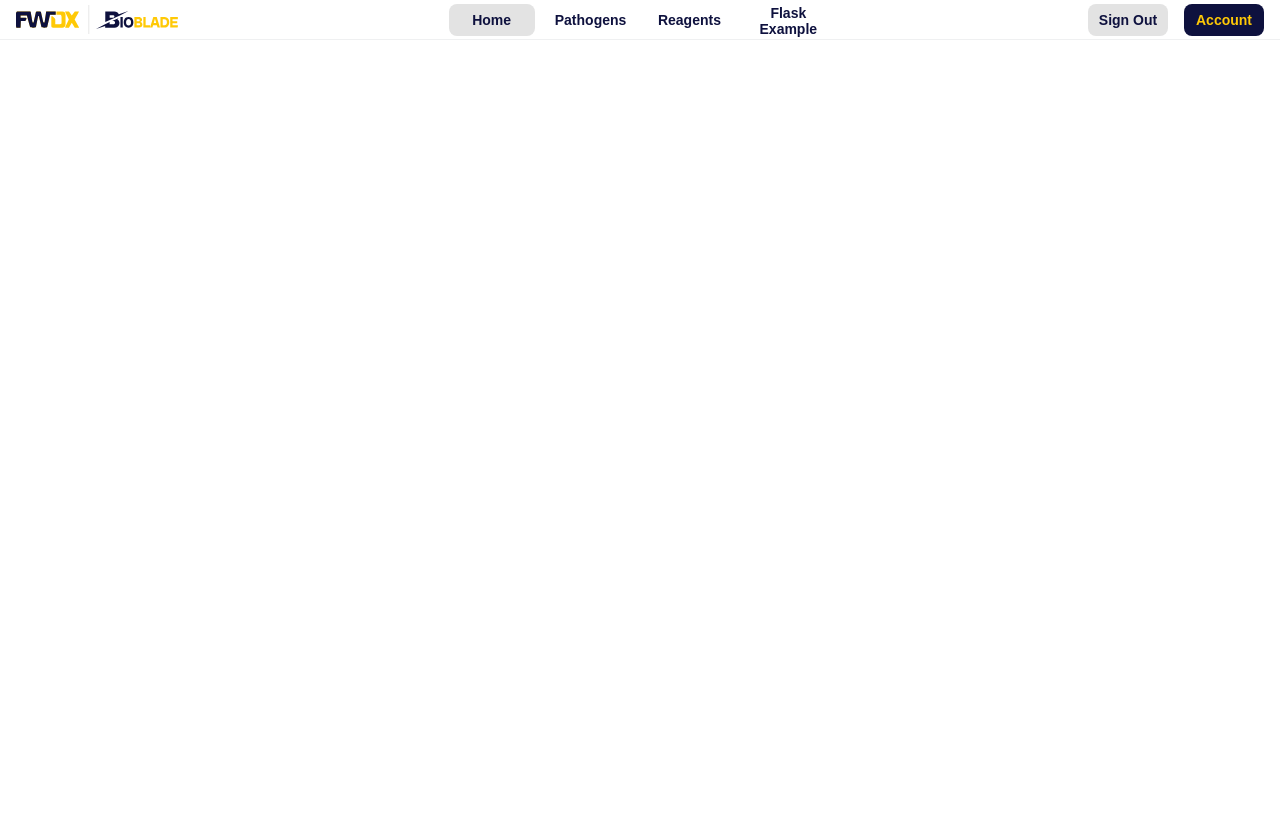
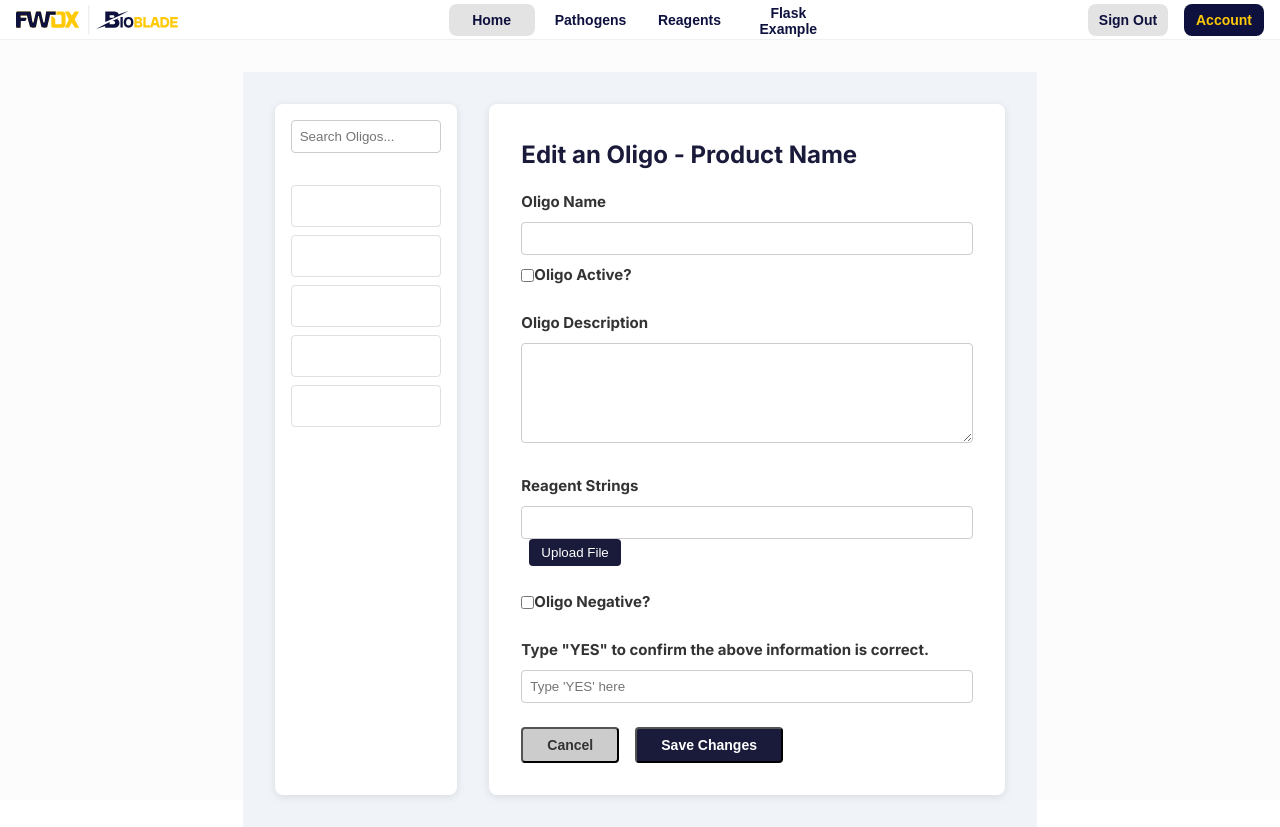
Before and after one commit to Zhelus/fwdx, a Vue app in the folder frontend/: page /reagents/edit in a window 1280 px wide. Before the commit the page ends 800 px from the top, so only its background shows below. Built offline with nearby package versions, Linux system fonts and the light colour scheme.

Commit message:
Edit reagent view

```diff
--- /dev/null
+++ b/frontend/src/components/reagents_form/EditReagentForm.vue
@@ -0,0 +1,215 @@
+<!--
+Page view for editing a reagent
+Last edited by: Michael Nguyen
+Date: 11/05/24
+-->
+
+<script setup>
+import { ref } from 'vue';
+import { useRouter } from 'vue-router'
+
+const confirmationText = ref('');
+const props = defineProps(['formTitle', 'showFrequency', 'isEditReport'])
+const router = useRouter();
+
+const oligoOptions = [
+  { name: "Oligo Name 1", id: 1 },
+  { name: "Oligo Name 2", id: 2 },
+  { name: "Oligo Name 3", id: 3 },
+  { name: "Oligo Name 4", id: 4 },
+  { name: "Oligo Name 5", id: 5 },
+];
+
+function cancelEdit() {
+  router.push('/reagents');
+}
+
+function saveChanges() {
+  // Logic to save changes
+  console.log("Changes saved!");
+}
+</script>
+
+<template>
+  <div class="edit-reagent-container">
+    <!-- Left Panel with Search Bar and List of Oligos -->
+    <div class="left-panel">
+      <input type="text" placeholder="Search Oligos..." class="search-bar" />
+      <div class="oligo-list">
+        <div v-for="oligo in oligoOptions" :key="oligo.id" class="oligo-item">
+          {{ oligo.name }}
+        </div>
+      </div>
+    </div>
+
+    <!-- Main Content Area -->
+    <div class="main-panel">
+      <h1 class="form-header">{{formTitle}}</h1>
+
+      <div class="form-group">
+        <label for="oligo-name">Oligo Name</label>
+        <input type="text" id="oligo-name" v-model="selectedOligo" />
+
+        <label class="checkbox-container">
+          <input type="checkbox" /> Oligo Active?
+        </label>
+      </div>
+
+      <div class="form-group">
+        <label for="oligo-description">Oligo Description</label>
+        <textarea id="oligo-description" v-model="oligoDescription"></textarea>
+      </div>
+
+      <div class="form-group">
+        <label for="oligo-string">Reagent Strings</label>
+        <input type="text" id="oligo-string" v-model="oligoString" />
+        <button class="upload-button">Upload File</button>
+      </div>
+
+      <div class="form-group">
+        <label class="checkbox-container">
+          <input type="checkbox" /> Oligo Negative?
+        </label>
+      </div>
+
+      <div class="form-group">
+        <label>Type "YES" to confirm the above information is correct.</label>
+        <input type="text" v-model="confirmationText" placeholder="Type 'YES' here" />
+      </div>
+
+      <div class="action-buttons">
+        <button class="cancel-button" @click="cancelEdit">Cancel</button>
+        <button class="save-button" @click="saveChanges">Save Changes</button>
+      </div>
+    </div>
+  </div>
+</template>
+
+<style scoped>
+.edit-reagent-container {
+  display: flex;
+  padding: 2rem;
+  background-color: #f0f4f8;
+}
+
+.left-panel {
+  width: 25%;
+  padding: 1rem;
+  background-color: #ffffff;
+  border-radius: 8px;
+  box-shadow: 0 2px 8px rgba(0, 0, 0, 0.1);
+}
+
+.search-bar {
+  width: 100%;
+  padding: 0.5rem;
+  margin-bottom: 1rem;
+  border: 1px solid #ccc;
+  border-radius: 4px;
+}
+
+.oligo-list {
+  margin-top: 1rem;
+}
+
+.oligo-item {
+  padding: 0.5rem;
+  margin-bottom: 0.5rem;
+  border: 1px solid #e0e0e0;
+  border-radius: 4px;
+  cursor: pointer;
+}
+
+.oligo-item:hover {
+  background-color: #f1f5fa;
+}
+
+.main-panel {
+  flex-grow: 1;
+  margin-left: 2rem;
+  background-color: #ffffff;
+  padding: 2rem;
+  border-radius: 8px;
+  box-shadow: 0 2px 8px rgba(0, 0, 0, 0.1);
+}
+
+.form-header {
+  font-size: 24px;
+  font-weight: bold;
+  color: #1a1a3a;
+  margin-bottom: 1rem;
+}
+
+.form-group {
+  margin-bottom: 1.5rem;
+}
+
+label {
+  display: block;
+  margin-bottom: 0.5rem;
+  color: #333;
+  font-weight: bold;
+}
+
+input[type="text"],
+textarea {
+  width: 100%;
+  padding: 0.5rem;
+  border: 1px solid #ccc;
+  border-radius: 4px;
+}
+
+textarea {
+  resize: vertical;
+  min-height: 100px;
+}
+
+.checkbox-container {
+  display: flex;
+  align-items: center;
+  margin-top: 0.5rem;
+}
+
+.upload-button {
+  margin-left: 0.5rem;
+  padding: 6px 12px;
+  background-color: #1a1a3a;
+  color: #fff;
+  border: none;
+  border-radius: 4px;
+  cursor: pointer;
+}
+
+.upload-button:hover {
+  background-color: #14122b;
+}
+
+.action-buttons {
+  display: flex;
+  gap: 1rem;
+  margin-top: 1.5rem;
+}
+
+.cancel-button,
+.save-button {
+  padding: 0.5rem 1.5rem;
+  font-size: 14px;
+  font-weight: bold;
+  border-radius: 4px;
+  cursor: pointer;
+}
+
+.cancel-button {
+  background-color: #ccc;
+  color: #333;
+}
+
+.save-button {
+  background-color: #1a1a3a;
+  color: #fff;
+}
+
+.save-button:hover {
+  background-color: #14122b;
+}
+</style>
--- a/frontend/src/components/reagents_form/ReagentForm.vue
+++ b/frontend/src/components/reagents_form/ReagentForm.vue
@@ -19,7 +19,6 @@ const isReagentNegative = ref(false);
 const confirmationText = ref('');
 const props = defineProps(['formTitle', 'showFrequency', 'isEditReport'])
 const router = useRouter();
-
 
 function cancelClicked() {
   console.log("Clicked cancel button");
@@ -68,7 +67,7 @@ function addReagentClicked() {
 
     <!-- Reagent Negative Checkbox -->
     <FormCheckboxItem
-      :options-list="[{ name: 'Oligo Negative?', value: 'negative' }]"
+      :options-list="[{ name: 'Oligal Negative?', value: 'negative' }]"
       v-model="isReagentNegative"
     />
 
--- a/frontend/src/router/index.js
+++ b/frontend/src/router/index.js
@@ -13,6 +13,7 @@ import PathogensView from '@/views/PathogensView.vue'
 import ReagentsView from '@/views/ReagentsView.vue'
 import FlaskExampleView from "@/views/FlaskExampleView.vue";
 import AddReagentView from '@/views/AddReagentView.vue'
+import EditReagentView from '@/views/EditReagentView.vue'
 
 const router = createRouter({
   history: createWebHistory(import.meta.env.BASE_URL),
@@ -58,6 +59,11 @@ const router = createRouter({
       component: AddReagentView
     },
     {
+      path:'/reagents/edit',
+      name:'editReagent',
+      component: EditReagentView
+    },
+    {
       path: '/flaskExample',
       name: 'flaskExample',
       component: FlaskExampleView
--- /dev/null
+++ b/frontend/src/views/EditReagentView.vue
@@ -0,0 +1,31 @@
+<!--
+Page view for edit an oligo reagent
+Last edited by: Michael Nguyen
+Date: 11/05/24
+-->
+<script setup>
+    import EditReagentForm from '@/components/reagents_form/EditReagentForm.vue';
+    import { useRoute } from 'vue-router';
+    const route = useRoute();
+    const productName = route.query.productName || "Product Name";
+
+    const formTitle = `Edit an Oligo - ${productName}`;
+</script>
+<template>
+<div class="report-page-wrapper">
+    <EditReagentForm :form-title=formTitle :show-frequency="false" :is-edit-report="false"/>
+</div>
+</template>
+<style scoped>
+.report-page-wrapper {
+    min-height: 100%;
+    height: 100%;
+    max-height: 100%;
+    background-color: var(--gray-page-background);
+    padding: 2rem;
+    min-width: 100%;
+    display: flex;
+    justify-content: center;
+    align-items: flex-start;
+}
+</style>
--- a/frontend/src/views/ReagentsView.vue
+++ b/frontend/src/views/ReagentsView.vue
@@ -49,7 +49,7 @@ const reagents = [
           <td>{{ reagent.numberOfOligos }}</td>
           <td class="action-buttons">
             <button class="add-button" @click="actionClicked('/reagents/add', reagent.productName)">Add</button>
-            <button class="edit-button" @click="actionClicked('/reagents/edit')">Edit</button>
+            <button class="edit-button" @click="actionClicked('/reagents/edit',reagent.productName)">Edit</button>
           </td>
         </tr>
       </tbody>
```
